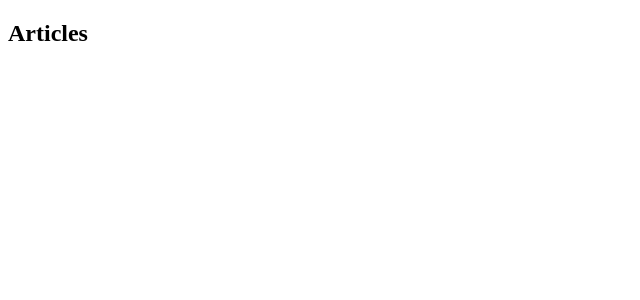
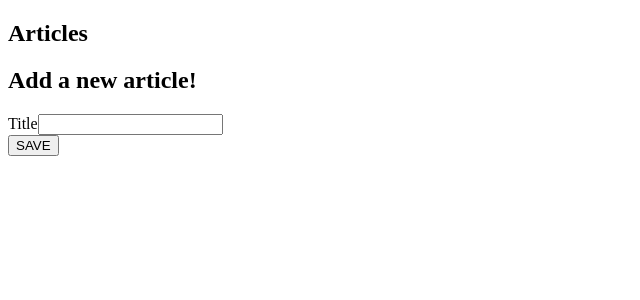
Before and after one commit to markghsu/redux-react-tutorial, a React (Create React App) app: page / in a window 1280 px wide. Shown: the top 300 px of the page, without its empty margins (0-640 px from the left). Built offline with nearby package versions, Linux system fonts and the light colour scheme.

Commit message:
Add Form - use mapDispatchToProps to map actions into react return an object which contains all the props, along with a function that handles the actual dispatch of the specific action

```diff
--- a/src/js/components/App.jsx
+++ b/src/js/components/App.jsx
@@ -1,5 +1,6 @@
 import React from 'react';
 import List from './List';
+import Form from './Form';
 
 const App = () => (
 	<div className='row mt-5'>
@@ -7,6 +8,10 @@
 			<h2>Articles</h2>
 			<List />
 		</div>
+		<div className="col-md-4 offset-md-1">
+			<h2>Add a new article!</h2>
+			<Form />
+		</div>
 	</div>
 	)
 
--- /dev/null
+++ b/src/js/components/Form.jsx
@@ -0,0 +1,74 @@
+import React, { Component } from 'react';
+import { connect } from 'react-redux';
+import { addArticle } from '../actions/index'
+
+function mapDispatchToProps(dispatch) {
+	//need to return an object
+	//where every property is the name of a prop in our component
+	//since this prop is a function
+	//we return a function that calls DISPATCH (which will be passed from `connect`)
+	//along with the action (created using our actionCreator from the action js folder)
+	return {
+		addArticle: article => dispatch(addArticle(article))
+	};
+}
+
+class ConnectedForm extends Component {
+	constructor() {
+		super();
+		this.num = 0;
+		this.state = {
+			title: ''
+		};
+
+		//bind our `this` so we can use the handleChange and handleSubmit
+		//functions to handle our changing and submitting
+		this.handleChange = this.handleChange.bind(this);
+		this.handleSubmit = this.handleSubmit.bind(this);
+	}
+
+	nextNumber(){
+		this.num++;
+		return this.num;
+	}
+	handleChange(event) {
+		//our state contains all of the fields of the form
+		//each field is it's own property, with the value of the field as the value
+		this.setState({ [event.target.id]:event.target.value });
+	}
+
+	handleSubmit(event){
+		event.preventDefault();//DON'T ALLOw ACTUAL EVENT SUBMISSION
+		const { title } = this.state;
+		const id = this.nextNumber();
+		//THE ACTION WILL BE PASSED TO US AS A PROP, FROM mapDispatchToProps
+		this.props.addArticle({title, id});
+		this.setState({title: ''}); //reset our state to empty
+		//@TODO: can we auto clear all fields?
+	}
+
+	render() {
+		const { title } = this.state;
+		return (
+			<form onSubmit={this.handleSubmit}>
+				<div className="form-group">
+					<label htmlFor="title">Title</label>
+					<input
+						type="text"
+						className="form-control"
+						id="title"
+						value={title}
+						onChange={this.handleChange}
+					/>
+				</div>
+				<button type="submit" className="btn btn-success btn-lg">
+					SAVE
+				</button>
+			</form>
+		);
+	}
+}
+
+const Form = connect(null,mapDispatchToProps)(ConnectedForm);
+
+export default Form;
```
